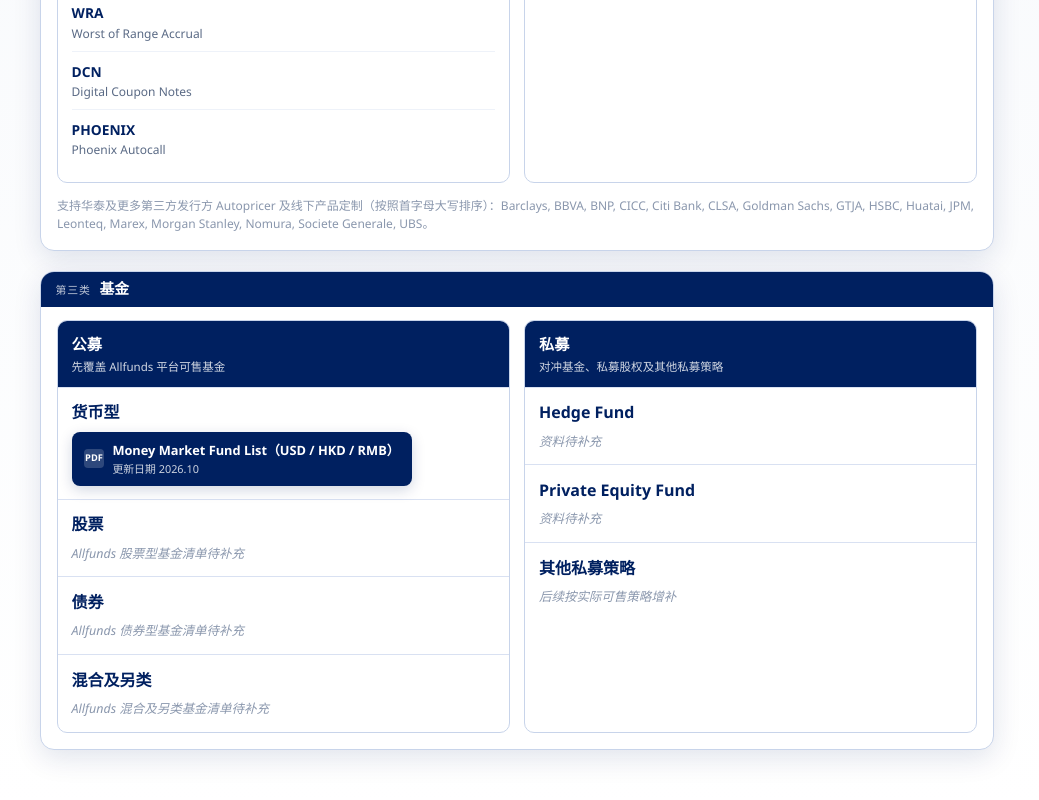
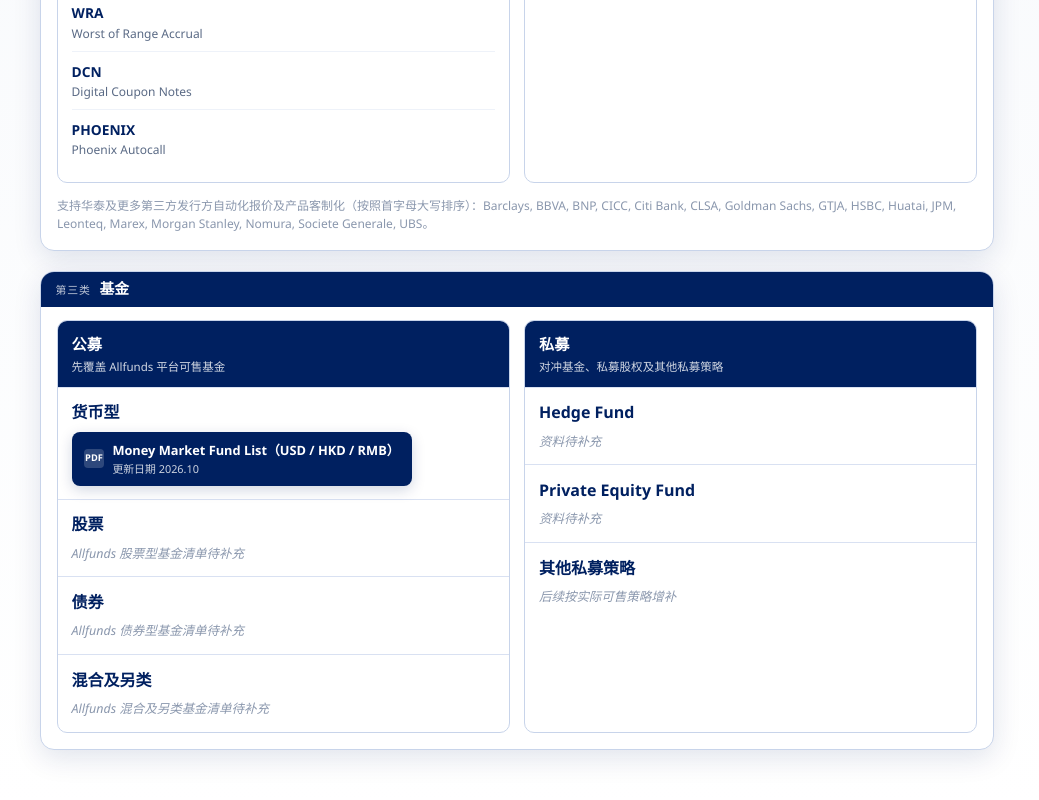
Before and after one commit to iyinli/WTI-Product-Shelf, a plain HTML site: page index.html in a window 1280 px wide. Shown: the part 1114-1914 px from the top of the page, without its empty margins (0-1039 px from the left). Drawn offline with Linux system fonts and the light colour scheme.

Commit message:
Reword structured-product issuer note into Chinese
Use 自动化报价 and 产品客制化 in place of Autopricer and offline customization.

```diff
--- a/index.html
+++ b/index.html
@@ -369,7 +369,7 @@
               </div>
             </article>
           </div>
-          <p class="issuer-note">支持华泰及更多第三方发行方 Autopricer 及线下产品定制（按照首字母大写排序）：Barclays, BBVA, BNP, CICC, Citi Bank, CLSA, Goldman Sachs, GTJA, HSBC, Huatai, JPM, Leonteq, Marex, Morgan Stanley, Nomura, Societe Generale, UBS。</p>
+          <p class="issuer-note">支持华泰及更多第三方发行方自动化报价及产品客制化（按照首字母大写排序）：Barclays, BBVA, BNP, CICC, Citi Bank, CLSA, Goldman Sachs, GTJA, HSBC, Huatai, JPM, Leonteq, Marex, Morgan Stanley, Nomura, Societe Generale, UBS。</p>
         </div>
       </section>
 
```
